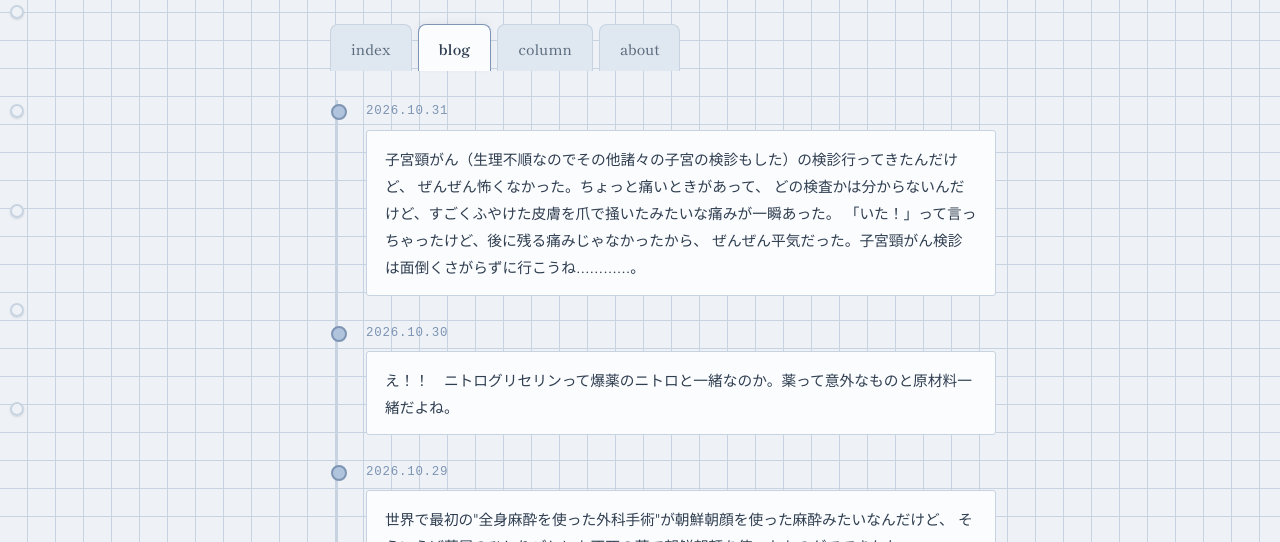
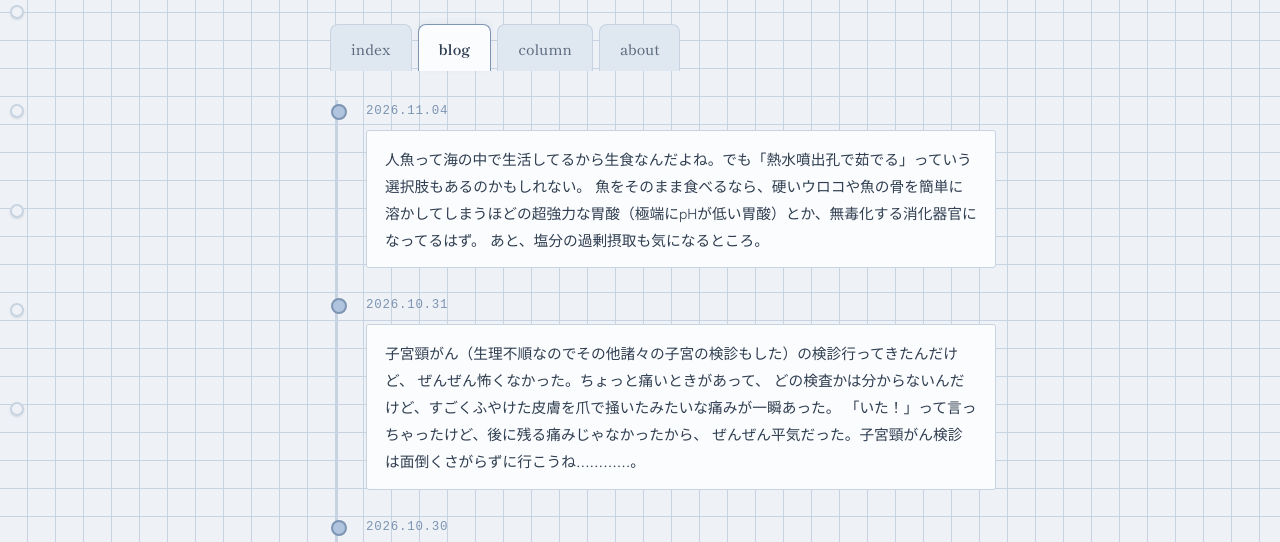
Before and after one commit to Azaleacreativeroom888/fan-medicalscience, a plain HTML site: page blog.html in a window 1280 px wide. Shown: the part 239-781 px from the top of the page. Drawn offline with Linux system fonts and the light colour scheme; a web font is replaced by a local one.

Commit message:
Update blog.html

```diff
--- a/blog.html
+++ b/blog.html
@@ -254,6 +254,13 @@
   <div class="log" id="log">
 
     <div class="entry">
+      <div class="date">2026.11.04</div>
+      <div class="body"><p>人魚って海の中で生活してるから生食なんだよね。でも「熱水噴出孔で茹でる」っていう選択肢もあるのかもしれない。
+      魚をそのまま食べるなら、硬いウロコや魚の骨を簡単に溶かしてしまうほどの超強力な胃酸（極端にpHが低い胃酸）とか、無毒化する消化器官になってるはず。
+      あと、塩分の過剰摂取も気になるところ。</p></div>
+    </div>
+
+    <div class="entry">
       <div class="date">2026.10.31</div>
       <div class="body"><p>子宮頸がん（生理不順なのでその他諸々の子宮の検診もした）の検診行ってきたんだけど、
       ぜんぜん怖くなかった。ちょっと痛いときがあって、
```
